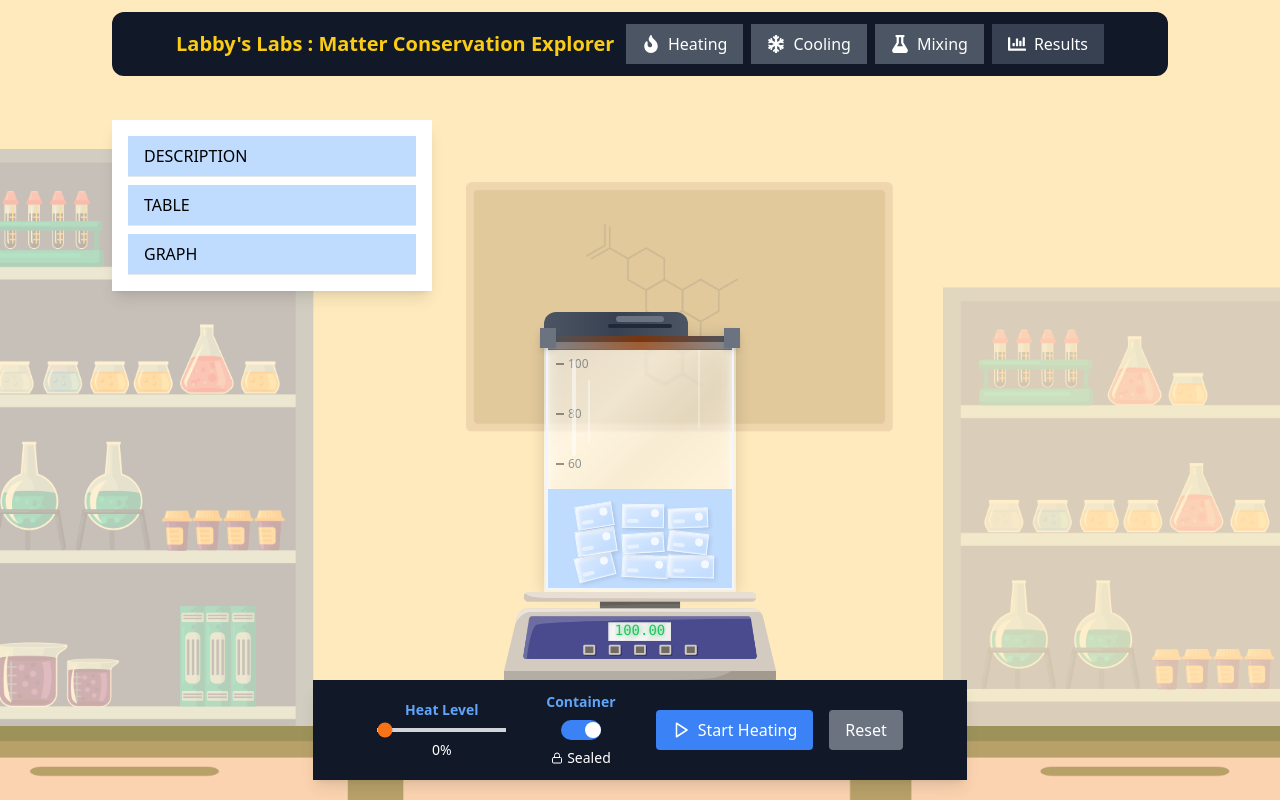
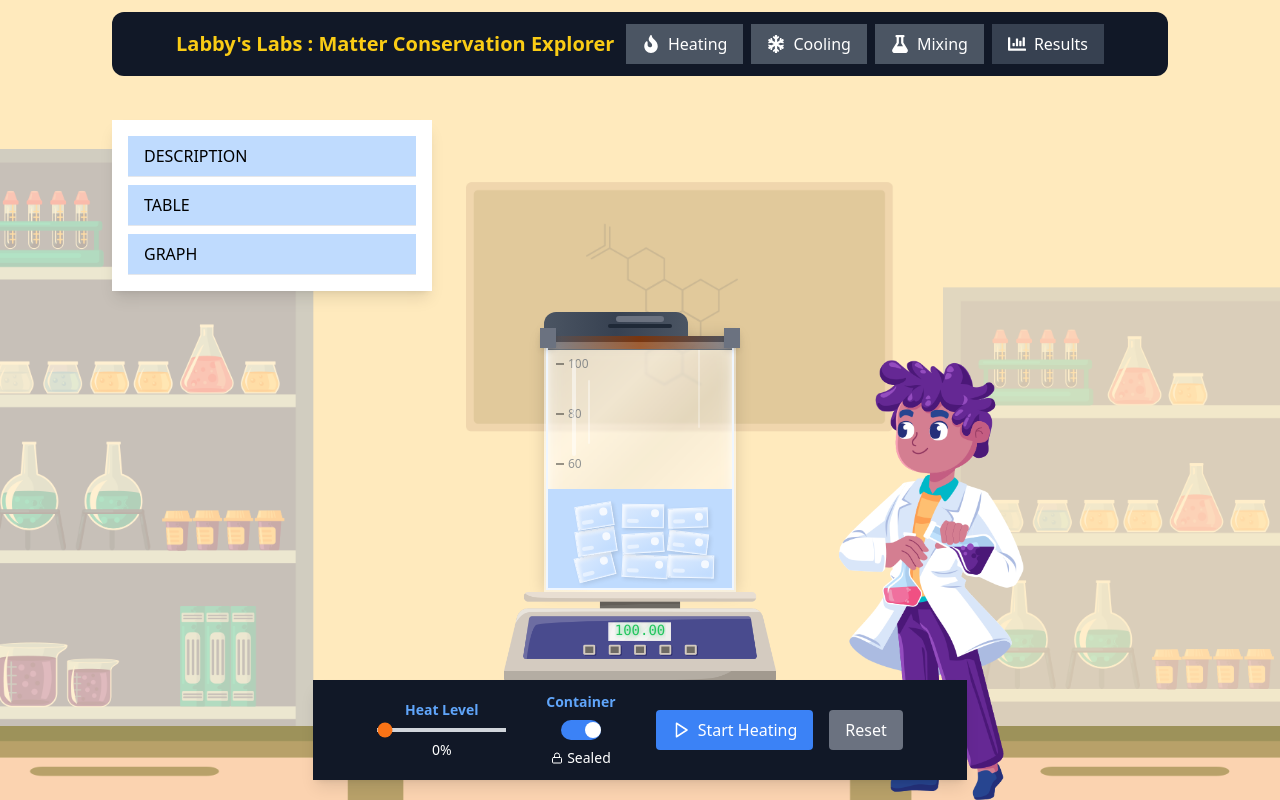
Before and after one commit to SWASTI-SUNDAR/gizmo2, a React (Vite) app: page /#/heating in a window 1280 px wide. Built offline with nearby package versions, Linux system fonts and the light colour scheme.

Commit message:
Add male-main image to Cooling, Heating, and Mixing components and adjust styles

```diff
--- a/src/App.jsx
+++ b/src/App.jsx
@@ -8,7 +8,7 @@ import MixingSubstancesLab from "./pages/Mixing";
 function App() {
   return (
     <>
-      <div className="overflow-hidden">
+      <div className="overflow-hidden ">
         <Navbar />
         <Routes>
           <Route path="/" element={<Home />} />
--- a/src/pages/Cooling.jsx
+++ b/src/pages/Cooling.jsx
@@ -825,6 +825,11 @@ const LabysLabCoolingSubstances = () => {
             </div>
           </div>
         </div>
+        <img
+          src="male-main.png"
+          className="absolute hidden md:block h-[55vh] z-0 -bottom-0 right right-[20%]"
+          alt=""
+        />
         <style jsx>{`
           @keyframes waterRipple {
             0% {
--- a/src/pages/Heating.jsx
+++ b/src/pages/Heating.jsx
@@ -360,7 +360,7 @@ const HeatingSubstancesSimulation = () => {
   return (
     <div
       style={{ backgroundImage: "url(page-first-bg.png)" }}
-      className="w-full bg-no-repeat bg-bottom bg-cover h-screen "
+      className="w-full bg-no-repeat bg-bottom overflow-hidden bg-cover h-screen "
     >
       <div className="px-4 sm:px-8 md:px-16 lg:px-28 h-full max-w-screen-2xl mx-auto p-6">
         <div className="relative space-y-6 h-full mt-6">
@@ -632,7 +632,12 @@ const HeatingSubstancesSimulation = () => {
             }
           `}</style>
         </div>
-      </div>
+        </div>
+        <img
+          src="male-main.png"
+          className="absolute hidden md:block h-[55vh] z-0 -bottom-0 right right-[20%]"
+          alt=""
+        />
     </div>
   );
 };
--- a/src/pages/Mixing.jsx
+++ b/src/pages/Mixing.jsx
@@ -757,6 +757,11 @@ const MixingSubstancesLab = () => {
             }
           `}</style>
         </div>
+        <img
+          src="male-main.png"
+          className="absolute hidden md:block h-[55vh] z-0 -bottom-0 right right-[20%]"
+          alt=""
+        />
       </div>
     </div>
   );
```
